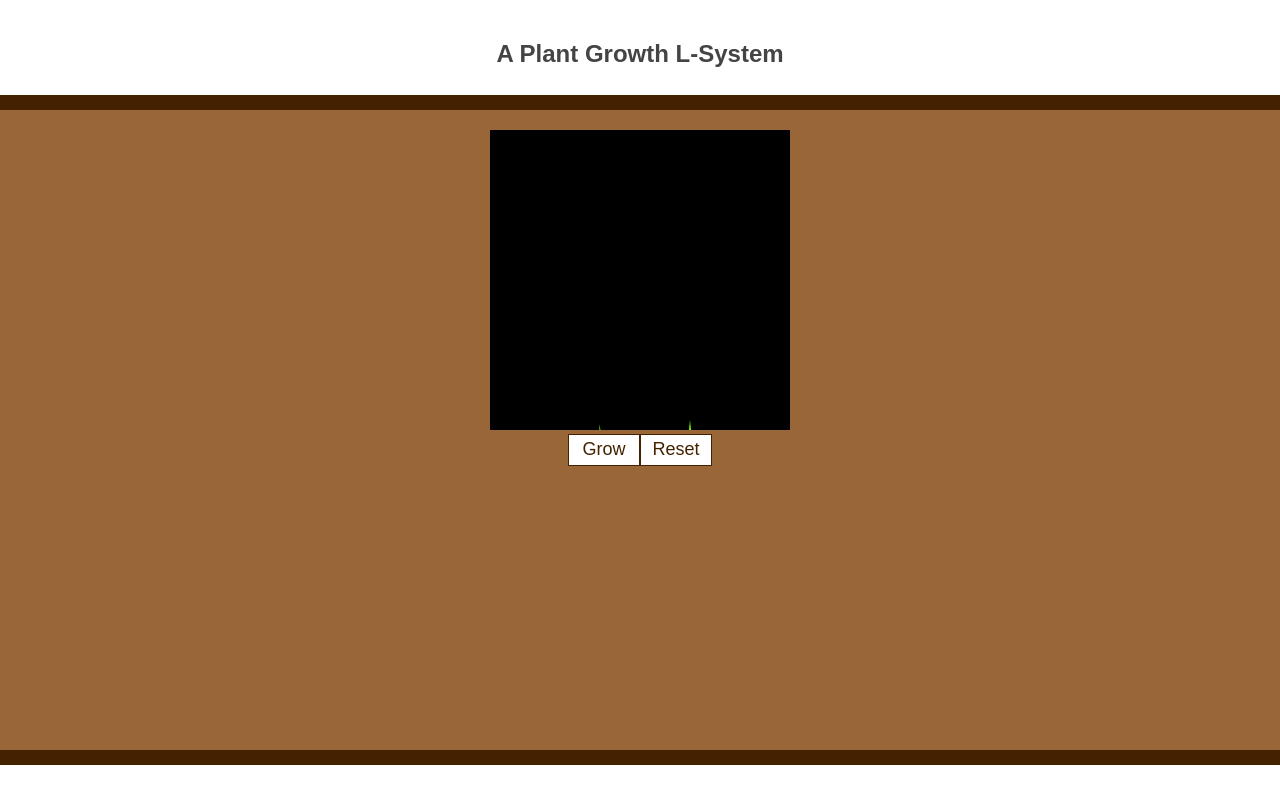
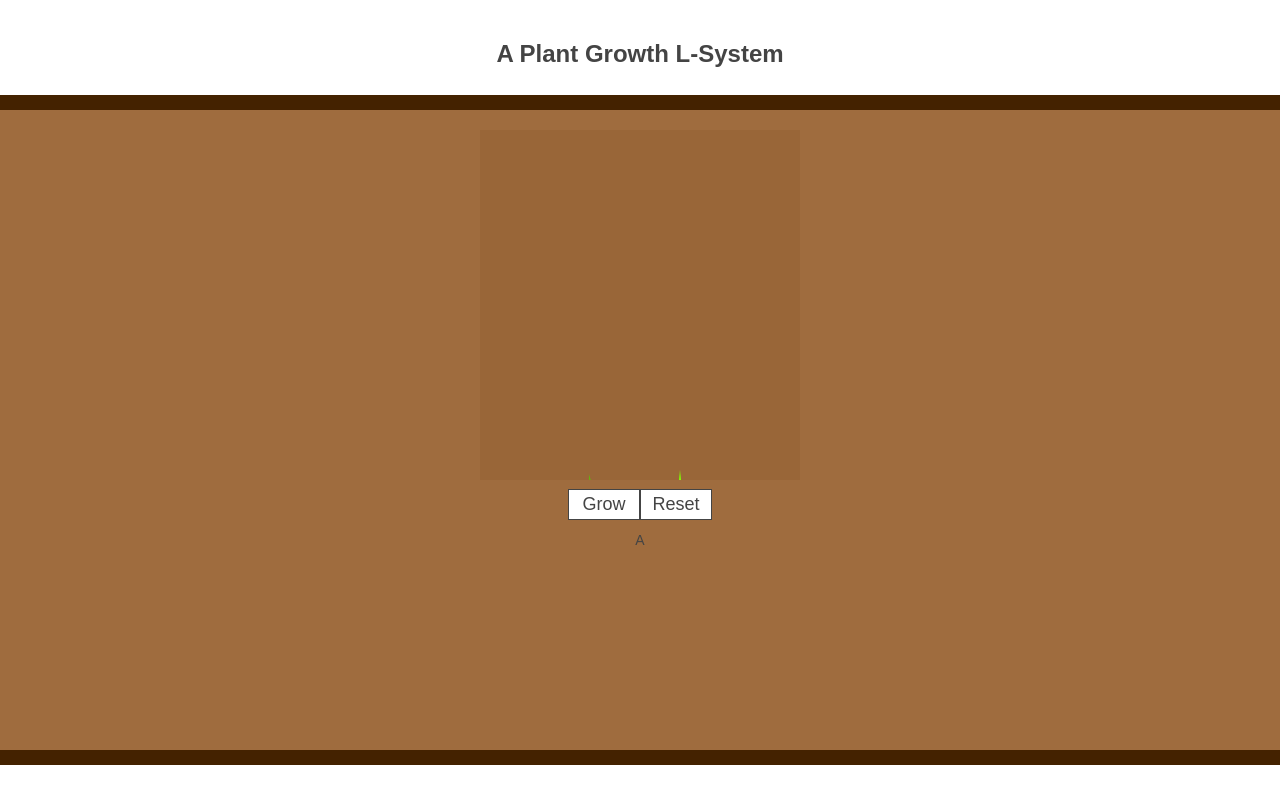
Before and after one commit to philrmass/plant-growth, a React (Create React App) app: page / in a window 1280 px wide. Shown: the top 804 px of the page. Built offline with nearby package versions, Linux system fonts and the light colour scheme.

Commit message:
Updated aesthetics

```diff
--- a/src/App.css
+++ b/src/App.css
@@ -1,10 +1,11 @@
 .App {
+  color: #444;
   text-align: center;
 }
 
 .App-header {
   background-color: white;
-  color: #444;
+  font-size: 16px;
   height: 55px;
   padding: 20px;
 }
@@ -16,7 +17,7 @@
 }
 
 .App-body {
-  background-color: #996638;
+  background-color: #9f6c3e;
   height: 600px;
   padding: 20px;
 }
--- a/src/App.js
+++ b/src/App.js
@@ -3,8 +3,8 @@ import './App.css';
 import Garden from './Garden.js';
 
 var PLANTS = [
-  {id: 0, x: 200, y: 300, fx: 0, fy: -10, color: '#80ff00'},
-  {id: 1, x: 110,   y: 300, fx: -1, fy: -6,  color: '#50d000'}
+  {id: 0, x: 200, y: 350, fx: 0, fy: -10, color: '#80ff00'},
+  {id: 1, x: 110,   y: 350, fx: -1, fy: -6,  color: '#50d000'}
 ]
 
 class App extends Component {
--- a/src/Garden.css
+++ b/src/Garden.css
@@ -1,14 +1,28 @@
 .Garden {
-  block: inline;
-  height: 300px;
-  width: 300px;
+  background-color: #996638;
+  height: 350px;
+  width: 320px;
 }
 
 input[type=button] {
-  background-color: #fff;
-  border: 1px solid #420;
-  color: #420;
-  font-size: large;
+  background-color: white;
+  border: 1px solid;
+  color: #444;
+  font-size: 18px;
   height: 1.75em;
+  margin-top: 0.25em;
   width: 4em;
 }
+
+.System {
+  margin-top: 0.75em;
+}
+
+.System p {
+  font-size: 14px;
+  margin: 0 auto;
+  overflow: hidden;
+  text-overflow: ellipsis;
+  white-space: nowrap;
+  width: 320px;
+}
--- a/src/Garden.js
+++ b/src/Garden.js
@@ -19,12 +19,12 @@ class Garden extends React.Component {
 
   incrementI(value) {
     return value.replace(/I(\d+)/g, function(match, value) {
-      return 'I' + (2* value);
+      return 'I' + (++value);
     })
   }
 
   incrementA(value) {
-    return value.replace(/A/g, 'I1[+A][-A]I1A');
+    return value.replace(/A/g, 'I0[+A][-A]I0A');
   }
 
   incrementSystem() {
@@ -51,13 +51,15 @@ class Garden extends React.Component {
     return (
       <div>
         <svg className="Garden">
-          <rect className="Garden" />
          {plants}
         </svg>
         <form>
           <input type="button" name="grow" value="Grow" onClick={this.incrementSystem} />
           <input type="button" name="reset" value="Reset" onClick={this.resetSystem} />
         </form>
+        <div className="System">
+          <p>{this.state.system}</p>
+        </div>
       </div>
     );
   }
--- a/src/Plant.js
+++ b/src/Plant.js
@@ -1,7 +1,7 @@
 import React from 'react';
 
 class Plant extends React.Component {
-  branch(side, system, params) {
+  branchSystem(side, system, params) {
       var lx = params.x;
       var ly = params.y;
       var lfx = params.fx;
@@ -51,7 +51,7 @@ class Plant extends React.Component {
           var scale = 1;
           if(matched && matched[1])
           {
-              scale = matched[1];
+              scale = Math.pow(2, matched[1]);
               params.index += matched[1].length;
           }
           params.index++;
@@ -72,7 +72,7 @@ class Plant extends React.Component {
         case '[':
           var side = (system[params.index + 1] === '+')
           params.index += 2;
-          this.branch(side, system, params);
+          this.branchSystem(side, system, params);
           break;
 
         case ']':
```
Also changed, not shown: 1 other file (tests, documents, lock files or other folders).
